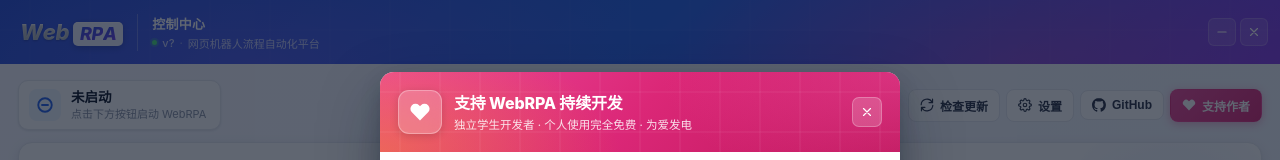
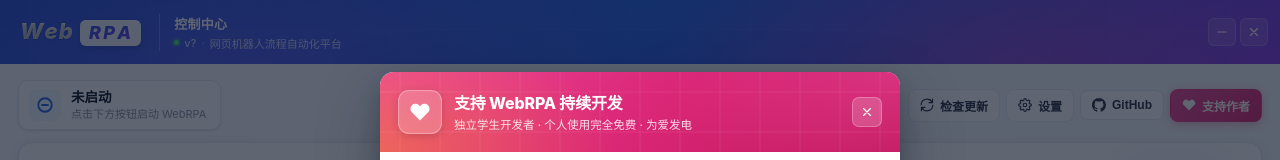
Before and after one commit to Halecoder/WebRPA, a Vue app in the folder launcher/: page / in a window 1280 px wide. Shown: the top 160 px of the page. Built offline with nearby package versions, Linux system fonts and the light colour scheme.

Commit message:
fix(launcher): 修复 LOGO 字母右上角被切的视觉错觉（去掉负字距 + 加右侧 padding）

```diff
--- a/launcher/src/App.vue
+++ b/launcher/src/App.vue
@@ -901,13 +901,18 @@
   align-items: baseline;
   font-weight: 800;
   font-size: 22px;
-  letter-spacing: -0.02em;
+  letter-spacing: 0.01em;
   font-style: italic;
+  /* 斜体字母的右上角会突出 em-box，给一点右侧呼吸空间避免被切 */
+  padding-right: 4px;
+  overflow: visible;
 }
 .brand-letter {
   display: inline-block;
   color: white;
   text-shadow: 0 1px 2px rgba(0, 0, 0, 0.2);
+  /* 单独给斜体字母右侧留出尖角空间，否则 W → e → b 之间会有切角错觉 */
+  padding-right: 1px;
 }
 .brand-letter-1, .brand-letter-2, .brand-letter-3 {
   background: linear-gradient(180deg, #ffffff 0%, #cbd5e1 100%);
@@ -918,13 +923,14 @@
 }
 .brand-pill {
   display: inline-flex;
-  margin-left: 4px;
-  padding: 1px 7px 2px;
+  margin-left: 6px;
+  padding: 2px 10px 3px 9px;
   background: rgba(255, 255, 255, 0.9);
-  border-radius: 5px;
+  border-radius: 6px;
   box-shadow:
     0 2px 6px rgba(0, 0, 0, 0.2),
     inset 0 1px 0 rgba(255, 255, 255, 0.6);
+  overflow: visible;
 }
 .brand-pill .brand-letter {
   background: linear-gradient(135deg, #1d4ed8, #7c3aed);
@@ -934,6 +940,11 @@
   color: transparent;
   text-shadow: none;
   font-size: 18px;
+  /* pill 内的字母也给一点右 padding，否则 P 的尖角和 A 的右上角会顶到 pill 边 */
+  padding-right: 2px;
+}
+.brand-pill .brand-letter:last-child {
+  padding-right: 0;
 }
 
 .brand-meta {
```
